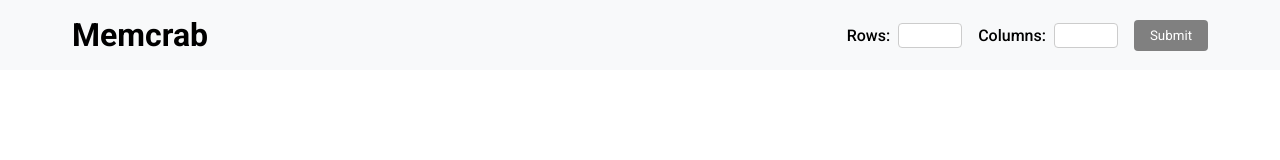
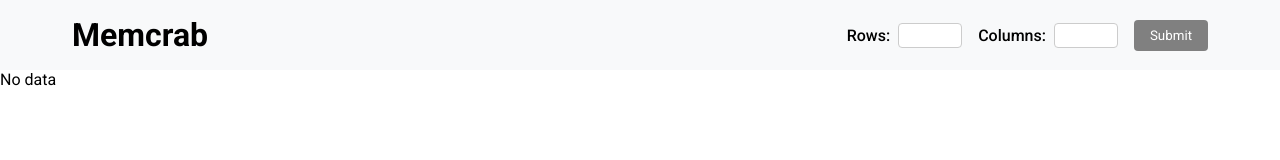
Before and after one commit to NNaumenko83/memcrab-test, a React (Vite) app: page / in a window 1280 px wide. Shown: the top 160 px of the page. Built offline with nearby package versions, Linux system fonts and the light colour scheme.

Commit message:
[Add] implement Matrix component with dynamic grid and random cell values; add utility functions for random amount generation and percentile calculation

```diff
--- a/src/App.tsx
+++ b/src/App.tsx
@@ -1,5 +1,7 @@
 import Header from "./components/header/header"
+import MatrixGrid from "./components/matrix/matrix"
 import { TableContextProvider } from "./context/table-context"
+
 
 
 function App() {
@@ -7,6 +9,7 @@ function App() {
   return (
     <TableContextProvider>
       <Header />
+      <MatrixGrid />
     </TableContextProvider>
   )
 }
--- /dev/null
+++ b/src/components/matrix/matrix.module.css
@@ -0,0 +1,34 @@
+.grid__container {
+	display: grid;
+	gap: 4px;
+}
+
+.cell {
+	padding: 10px;
+	border: 1px solid #ccc;
+	display: flex;
+	justify-content: center;
+	align-items: center;
+	cursor: pointer;
+	user-select: none;
+	transition: background 0.2s;
+}
+
+.cell:hover {
+	background-color: #f0f0f0;
+}
+
+.header {
+	font-weight: bold;
+	background: #e0e0e0;
+}
+
+.sum {
+	background: #d0f0d0;
+	font-weight: bold;
+}
+
+.percentile {
+	background: #f0f8ff;
+	font-style: italic;
+}
--- /dev/null
+++ b/src/components/matrix/matrix.tsx
@@ -0,0 +1,107 @@
+import React, { useEffect, useState } from "react"
+import useTableContext from "../../context/table-context"
+import type { Cell } from "../../types/cell"
+import css from "./matrix.module.css"
+import Container from "../container/container"
+import { calculatePercentile } from "../../utils/calculate-percentile"
+import { getRandomAmount } from "../../utils/get-random-amount"
+
+
+
+
+const Matrix: React.FC = () => {
+    const { rowsQuantity, columnsQuantity } = useTableContext()
+    const [matrix, setMatrix] = useState<Cell[][]>([])
+
+    useEffect(() => {
+        if (rowsQuantity <= 0 || columnsQuantity <= 0) {
+            setMatrix([])
+            return
+        }
+        let idCounter = 1
+        const newMatrix: Cell[][] = Array.from({ length: rowsQuantity }, () =>
+            Array.from({ length: columnsQuantity }, () => ({
+                id: idCounter++,
+                amount: getRandomAmount(),
+            }))
+        )
+        setMatrix(newMatrix)
+    }, [rowsQuantity, columnsQuantity])
+
+    const handleCellClick = (rowIndex: number, colIndex: number) => {
+        setMatrix(prev =>
+            prev.map((row, r) =>
+                row.map((cell, c) =>
+                    r === rowIndex && c === colIndex
+                        ? { ...cell, amount: cell.amount + 1 }
+                        : cell
+                )
+            )
+        )
+    }
+
+    if (!matrix.length) return <div>No data</div>
+
+    const rowSums = matrix.map(row =>
+        row.reduce((acc, cell) => acc + cell.amount, 0)
+    )
+
+    const colPercentiles = Array.from({ length: columnsQuantity }, (_, colIndex) => {
+        const colValues = matrix
+            .filter(row => row[colIndex] !== undefined)
+            .map(row => row[colIndex].amount)
+        return calculatePercentile(colValues, 60)
+    })
+
+    return (
+        <Container>
+            <div
+                className={css.grid__container}
+                style={{ gridTemplateColumns: `150px repeat(${columnsQuantity + 1}, minmax(60px, 1fr))` }}
+            >
+                <div className={`${css.cell} ${css.header}`} />
+                {Array.from({ length: columnsQuantity }, (_, i) => (
+                    <div key={i} className={`${css.cell} ${css.header}`}>
+                        {i + 1}
+                    </div>
+                ))}
+                <div className={`${css.cell} ${css.header}`}>SUM</div>
+            </div>
+
+            {matrix.map((row, rowIndex) => (
+                <div
+                    key={rowIndex}
+                    className={css.grid__container}
+                    style={{ gridTemplateColumns: `150px repeat(${columnsQuantity + 1}, minmax(60px, 1fr))` }}
+                >
+                    <div className={`${css.cell} ${css.header}`}>{rowIndex + 1}</div>
+                    {row.map((cell, colIndex) => (
+                        <div
+                            key={cell.id}
+                            className={css.cell}
+                            onClick={() => handleCellClick(rowIndex, colIndex)}
+                        >
+                            {cell.amount}
+                        </div>
+                    ))}
+                    <div className={`${css.cell} ${css.sum}`}>{rowSums[rowIndex]}</div>
+                </div>
+            ))}
+
+            <div
+                className={css.grid__container}
+                style={{ gridTemplateColumns: `150px repeat(${columnsQuantity + 1}, minmax(60px, 1fr))` }}
+            >
+                <div className={`${css.cell} ${css.header}`}>60th percentile</div>
+                {colPercentiles.map((val, i) => (
+                    <div key={i} className={`${css.cell} ${css.percentile}`}>
+                        {val}
+                    </div>
+                ))}
+                <div className={`${css.cell} ${css.percentile}`}></div>
+            </div>
+        </Container>
+    )
+}
+
+export default Matrix
--- a/src/context/table-context.tsx
+++ b/src/context/table-context.tsx
@@ -15,6 +15,7 @@ export function TableContextProvider({ children }: { children: React.ReactNode }
     const [columnsQuantity, setColumnsQuantity] = useState<number>(0)
 
 
+
     return <TableContext.Provider value={{ rowsQuantity, setRowsQuantity, columnsQuantity, setColumnsQuantity }}>{children}</TableContext.Provider>;
 }
 
--- /dev/null
+++ b/src/types/cell.ts
@@ -0,0 +1,7 @@
+export type CellId = number
+export type CellValue = number
+
+export type Cell = {
+    id: CellId
+    amount: CellValue
+}
--- /dev/null
+++ b/src/utils/calculate-percentile.ts
@@ -0,0 +1,11 @@
+export const calculatePercentile = (arr: number[], percentile: number) => {
+    if (!arr.length) return 0
+    const sorted = [...arr].sort((a, b) => a - b)
+    const n = sorted.length
+    if (n === 1) return sorted[0]
+    const rank = (n - 1) * (percentile / 100)
+    const lowerIndex = Math.floor(rank)
+    const upperIndex = Math.ceil(rank)
+    const fraction = rank - lowerIndex
+    return (sorted[lowerIndex] + (sorted[upperIndex] - sorted[lowerIndex]) * fraction).toFixed(1)
+}
--- /dev/null
+++ b/src/utils/get-random-amount.ts
@@ -0,0 +1 @@
+export const getRandomAmount = () => Math.floor(Math.random() * 900) + 100
```
